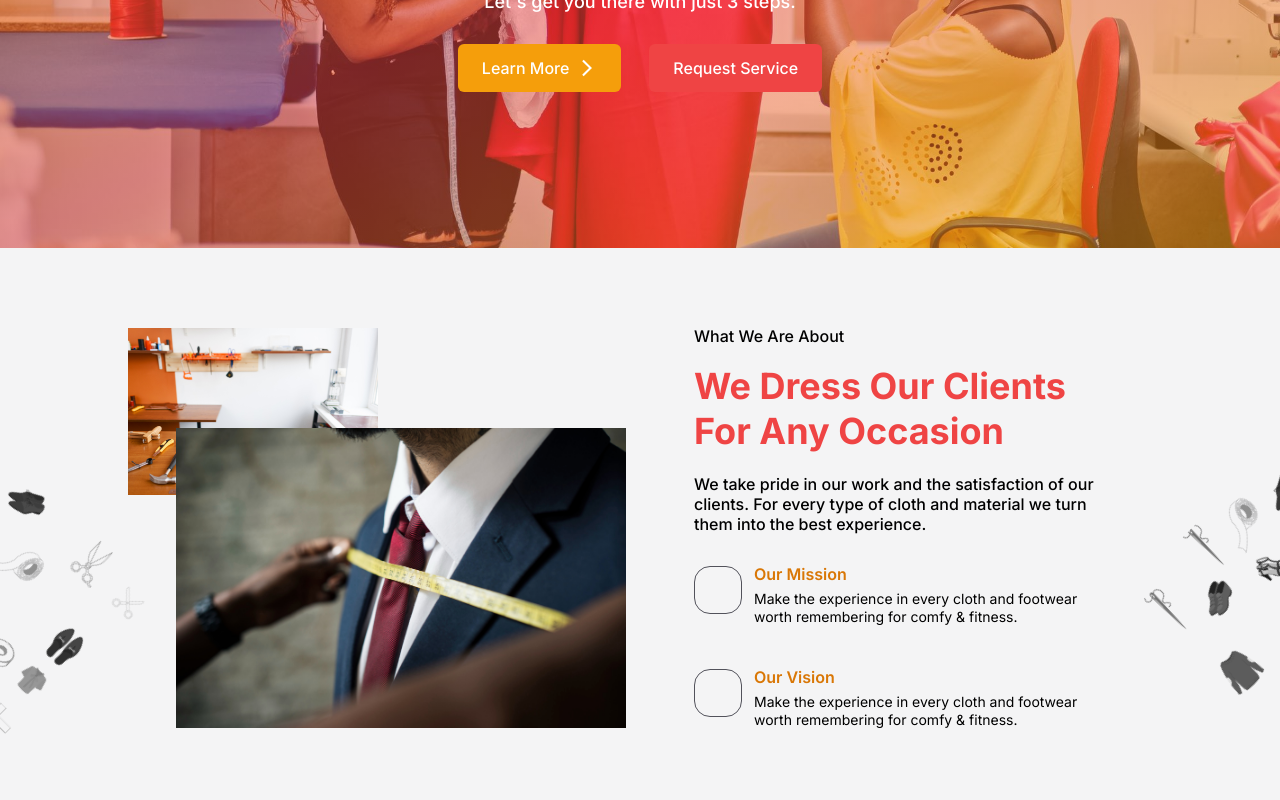
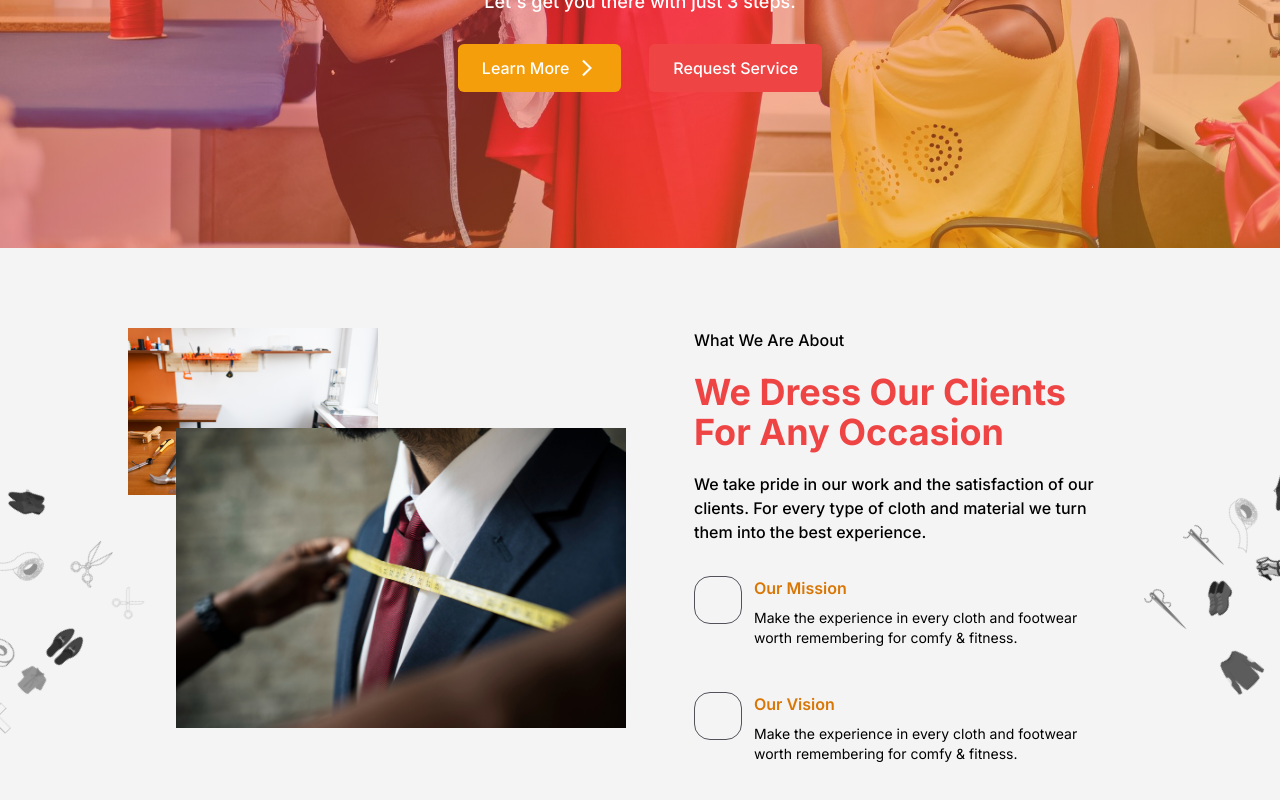
Before and after one commit to mmesomasaint/hulksmasher, a Next.js app: page / in a window 1280 px wide. Shown: the part 392-1192 px from the top of the page. Built offline with nearby package versions, Linux system fonts and the light colour scheme.

Commit message:
Feat: ADjust the padding for sm screens

```diff
--- a/app/page.tsx
+++ b/app/page.tsx
@@ -105,21 +105,21 @@ export default function Home() {
                   <Image src='/classy-man-tailor-shop.jpg' width={450} height={400} alt='about industry employees' className='absolute top-[150px] xl:top-[100px] right-0' />
                 </div>
                 <div className='flex order-first md:order-none flex-col justify-start items-start gap-5 px-[2%] md:px-10'>
-                  <h3 className='text-base font-medium text-black leading-none'>What We Are About</h3>
-                  <h2 className='text-4xl font-bold text-red-500 leading-tight'>We Dress Our Clients For Any Occasion</h2>
-                  <p className='text-black text-base font-medium leading-tight'>We take pride in our work and the satisfaction of our clients. For every type of cloth and material we turn them into the best experience.</p>
+                  <h3 className='text-sm sm:text-base font-medium text-black leading-none'>What We Are About</h3>
+                  <h2 className='text-3xl sm:text-4xl font-bold text-red-500 leading-tight'>We Dress Our Clients For Any Occasion</h2>
+                  <p className='text-black text-sm sm:text-base font-medium leading-tight'>We take pride in our work and the satisfaction of our clients. For every type of cloth and material we turn them into the best experience.</p>
                   <div className='py-3 flex justify-start items-start gap-3'>
                     <div className='w-12 h-12 flex shrink-0 justify-center items-center rounded-2xl border border-zinc-600'></div>
                     <div className='flex flex-col justify-start items-start gap-2'>
-                      <span className='text-base font-semibold text-amber-600 leading-none'>Our Mission</span>
-                      <span className='text-black text-sm font-normal leading-tight'>Make the experience in every cloth and footwear worth remembering for comfy & fitness.</span>
+                      <span className='text-sm sm:text-base font-semibold text-amber-600 leading-none'>Our Mission</span>
+                      <span className='text-black text-xs sm:text-sm font-normal leading-tight'>Make the experience in every cloth and footwear worth remembering for comfy & fitness.</span>
                     </div>
                   </div>
                   <div className='py-3 flex justify-start items-start gap-3'>
                     <div className='w-12 h-12 flex shrink-0 justify-center items-center rounded-2xl border border-zinc-600'></div>
                     <div className='flex flex-col justify-start items-start gap-2'>
-                      <span className='text-base font-semibold text-amber-600 leading-none'>Our Vision</span>
-                      <span className='text-black text-sm font-normal leading-tight'>Make the experience in every cloth and footwear worth remembering for comfy & fitness.</span>
+                      <span className='text-sm sm:text-base font-semibold text-amber-600 leading-none'>Our Vision</span>
+                      <span className='text-black text-xs sm:text-sm font-normal leading-tight'>Make the experience in every cloth and footwear worth remembering for comfy & fitness.</span>
                     </div>
                   </div>
                 </div>
```
